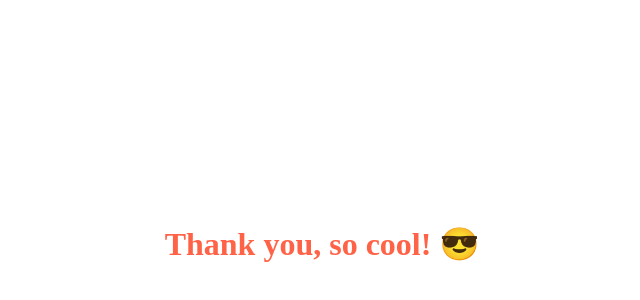
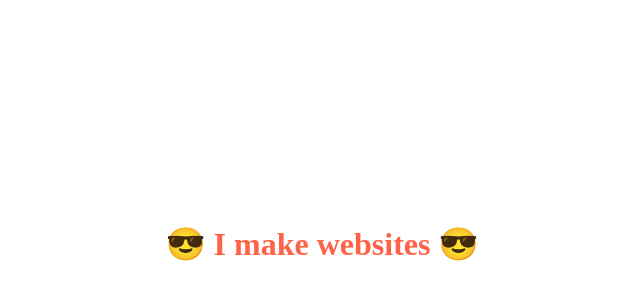
Before and after one commit to FbW-WD-22-E07/my-publish-demo, a website built with Parcel: page src/index.html in a window 1280 px wide. Shown: the part 156-456 px from the top of the page, without its empty margins (318-958 px from the left). Built offline with nearby package versions, Linux system fonts and the light colour scheme.

Commit message:
Improve text

```diff
--- a/src/index.html
+++ b/src/index.html
@@ -8,7 +8,7 @@
   </head>
   <body>
     <div class="container">
-      <h1>Thank you, so cool! 😎</h1>
+      <h1>😎 I make websites 😎</h1>
     </div>
   </body>
 </html>
```
